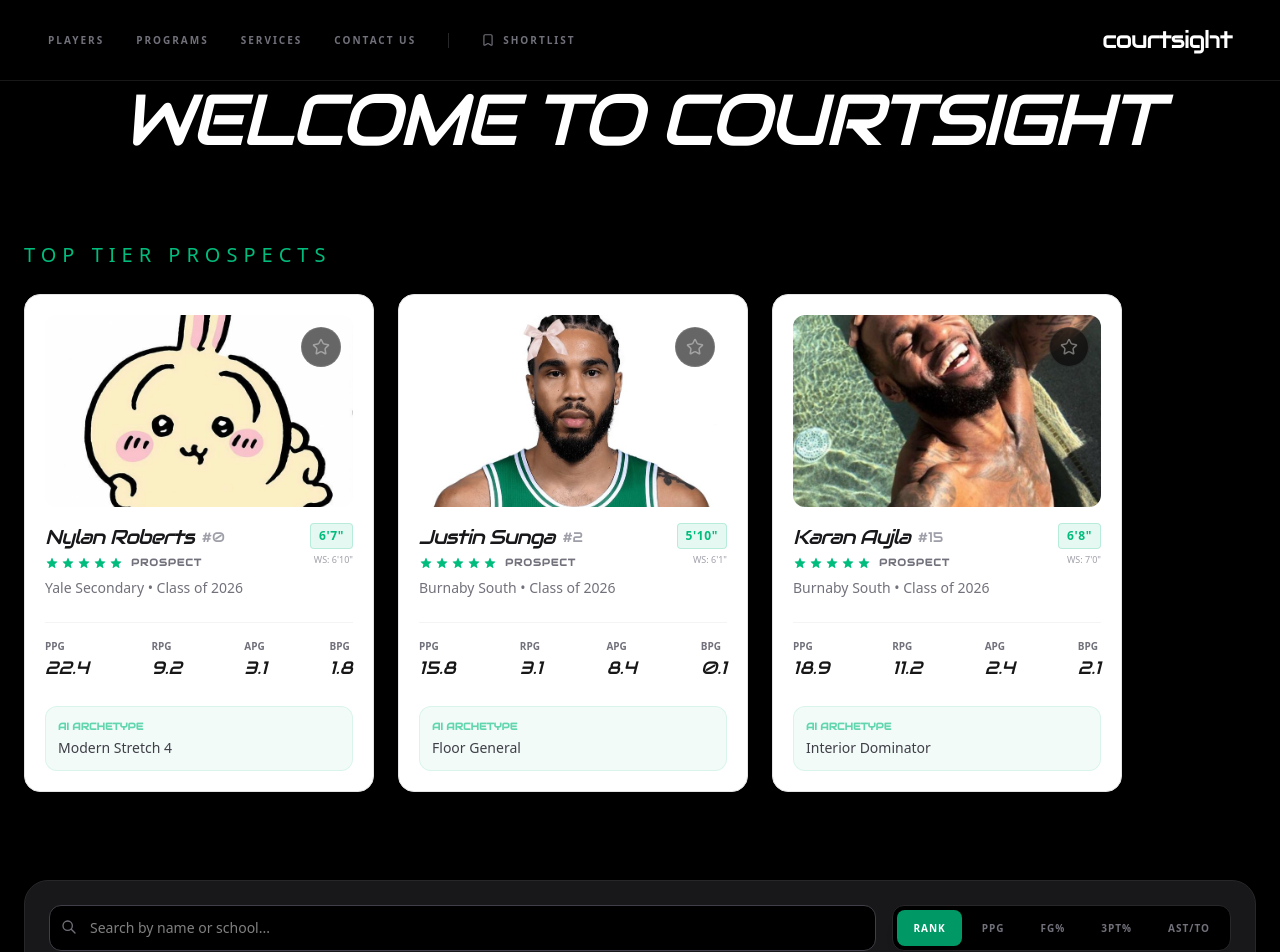
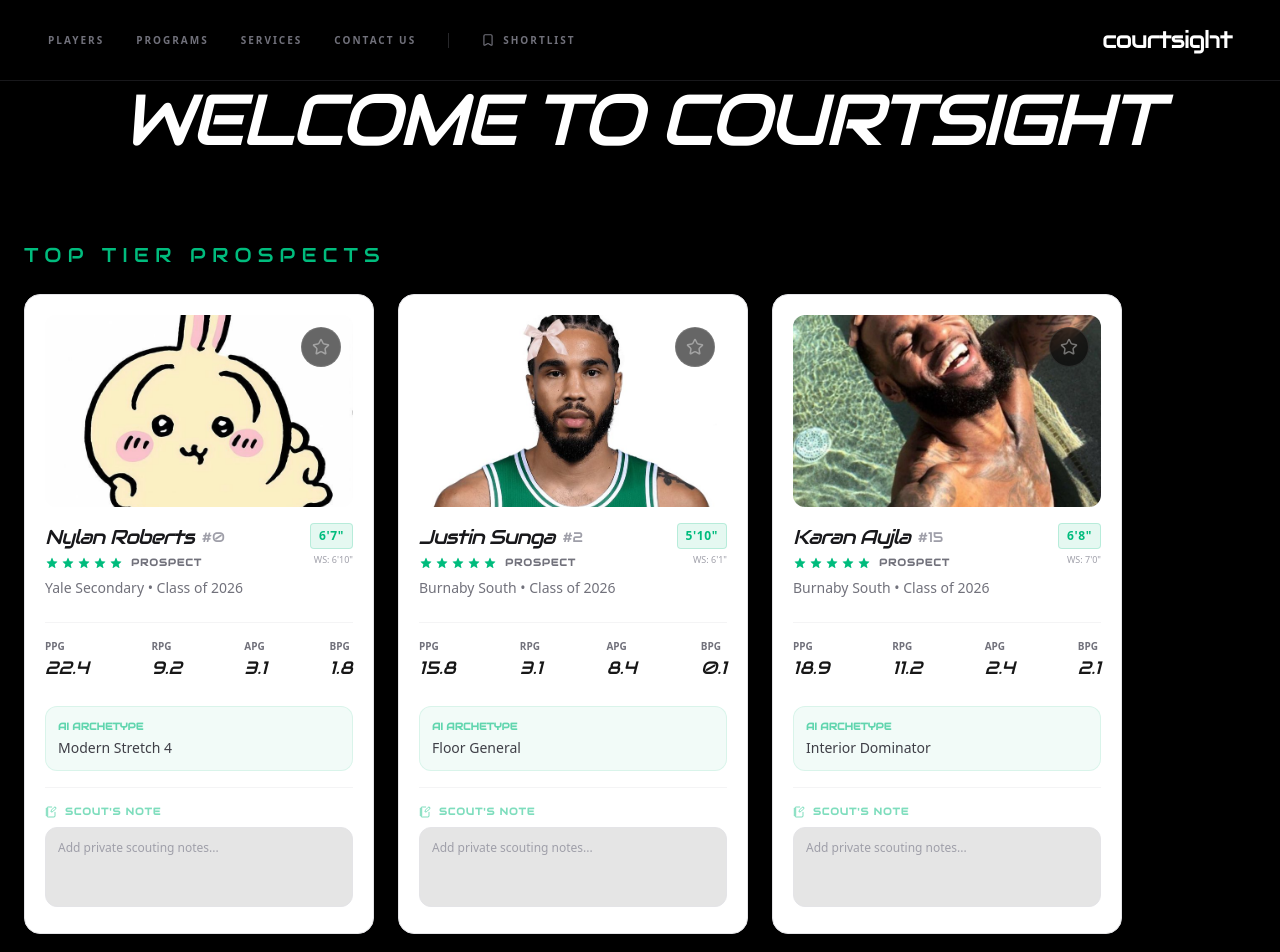
Before and after one commit to groofazy/courtsight, a Next.js app: page / in a window 1280 px wide. Shown: the top 952 px of the page. Built offline with nearby package versions, Linux system fonts and the light colour scheme.

Commit message:
added scout notes feature

```diff
--- a/src/app/compare/page.tsx
+++ b/src/app/compare/page.tsx
@@ -4,12 +4,25 @@ import { useSearchParams } from "next/navigation";
 import players from "@data/players.json";
 import PlayerImage from "@/components/PlayerImage";
 import Link from "next/link";
-import { ArrowLeft, Swords, Trophy, Activity, Info, Crosshair, Shield } from "lucide-react";
-import { Radar, RadarChart, PolarGrid, PolarAngleAxis, ResponsiveContainer } from 'recharts';
+import {
+  ArrowLeft,
+  Activity,
+  Info,
+  Crosshair,
+  Shield,
+  NotebookPen
+} from "lucide-react";
+import {
+  Radar,
+  RadarChart,
+  PolarGrid,
+  PolarAngleAxis,
+  ResponsiveContainer
+} from 'recharts';
+import { useBookmarks } from "@/hooks/useBookmarks";
 
 /**
  * 1. RADAR CHART COMPONENT
- * Normalizes JSON stats to a 0-100 scale for visual balance.
  */
 function ComparisonRadar({ p1, p2 }: { p1: any, p2: any }) {
   const data = [
@@ -43,7 +56,7 @@ function ComparisonRadar({ p1, p2 }: { p1: any, p2: any }) {
   return (
     <div className="h-[450px] w-full bg-zinc-900/10 rounded-3xl border border-zinc-900/50 my-4 p-4 relative">
       <div className="absolute inset-0 flex items-center justify-center pointer-events-none">
-        <span className="font-audiowide text-[10rem] text-zinc-900/30 italic select-none">VS</span>
+        <span className="font-audiowide text-[10rem] text-zinc-900/30 italic select-none uppercase">VS</span>
       </div>
       <ResponsiveContainer width="100%" height="100%">
         <RadarChart cx="50%" cy="50%" outerRadius="80%" data={data}>
@@ -59,10 +72,10 @@ function ComparisonRadar({ p1, p2 }: { p1: any, p2: any }) {
 
 /**
  * 2. MAIN CONTENT COMPONENT
- * Handles URL params and organized the 3-column layout + tables.
  */
 function CompareContent() {
   const searchParams = useSearchParams();
+  const { notes } = useBookmarks();
   const p1Id = searchParams.get("p1");
   const p2Id = searchParams.get("p2");
 
@@ -107,6 +120,24 @@ function CompareContent() {
       {/* Categorized Detailed Analysis */}
       <div className="max-w-4xl mx-auto space-y-16 pb-32">
 
+        {/* Scout Observations Section */}
+        <StatSection title="Scout Observations" icon={<NotebookPen size={14}/>}>
+          <div className="grid grid-cols-2 gap-0 divide-x divide-zinc-800">
+            <div className="p-8 bg-emerald-500/[0.02]">
+              <p className="text-[9px] text-emerald-500/50 uppercase font-bold mb-4 tracking-widest font-audiowide">Notes on {p1.name}</p>
+              <p className="text-sm text-zinc-400 italic leading-relaxed">
+                {notes[p1.id] ? `"${notes[p1.id]}"` : "No specific notes recorded for this prospect."}
+              </p>
+            </div>
+            <div className="p-8 text-right bg-white/[0.01]">
+              <p className="text-[9px] text-zinc-600 uppercase font-bold mb-4 tracking-widest font-audiowide">Notes on {p2.name}</p>
+              <p className="text-sm text-zinc-400 italic leading-relaxed">
+                {notes[p2.id] ? `"${notes[p2.id]}"` : "No specific notes recorded for this prospect."}
+              </p>
+            </div>
+          </div>
+        </StatSection>
+
         <StatSection title="Bio & Academic Profile" icon={<Info size={14}/>}>
           <ComparisonRow label="GPA" val1={p1.bio.gpa} val2={p2.bio.gpa} highlight={getStatClass} />
           <ComparisonRow label="Height" val1={p1.bio.height} val2={p2.bio.height} isText />
@@ -139,12 +170,12 @@ function CompareContent() {
 }
 
 /**
- * 3. EXPORT WRAPPED IN SUSPENSE (For Vercel Build)
+ * 3. EXPORT
  */
 export default function ComparePage() {
   return (
-    <main className="min-h-screen bg-black text-white p-8 pt-24">
-      <Suspense fallback={<div className="text-center py-40 font-audiowide animate-pulse text-emerald-500">Initializing Comparison Engine...</div>}>
+    <main className="min-h-screen bg-black text-white p-8 pt-24 leading-normal">
+      <Suspense fallback={<div className="text-center py-40 font-audiowide animate-pulse text-emerald-500 uppercase tracking-widest text-xs italic">Initializing Comparison Engine...</div>}>
         <CompareContent />
       </Suspense>
     </main>
@@ -152,7 +183,7 @@ export default function ComparePage() {
 }
 
 /**
- * 4. UI HELPER COMPONENTS
+ * 4. UI HELPERS
  */
 function StatSection({ title, icon, children }: { title: string, icon: React.ReactNode, children: React.ReactNode }) {
   return (
@@ -201,7 +232,7 @@ function PlayerHeader({ player, align = "left", isWinner }: any) {
           }`}
         />
         {isWinner && (
-          <div className={`absolute -top-3 ${align === "right" ? "-right-3" : "-left-3"} bg-emerald-500 text-black font-audiowide text-[10px] px-3 py-1 rounded-full italic uppercase shadow-lg`}>
+          <div className={`absolute -top-3 ${align === "right" ? "-right-3" : "-left-3"} bg-emerald-500 text-black font-audiowide text-[10px] px-3 py-1 rounded-full italic uppercase shadow-lg z-10`}>
             Lead Prospect
           </div>
         )}
@@ -213,7 +244,7 @@ function PlayerHeader({ player, align = "left", isWinner }: any) {
         <p className="text-emerald-500 text-xs font-bold uppercase mt-4 tracking-widest font-audiowide">
           {player.aiArchetype}
         </p>
-        <div className={`mt-2 flex gap-2 items-center text-zinc-500 text-[10px] font-bold uppercase ${align === "right" ? "justify-end" : "justify-start"}`}>
+        <div className={`mt-3 flex gap-2 items-center text-zinc-600 text-[10px] font-bold uppercase tracking-tighter ${align === "right" ? "justify-end" : "justify-start"}`}>
           <span>#{player.jersey}</span>
           <span>•</span>
           <span>{player.bio.position}</span>
--- a/src/components/FeaturedCarousel.tsx
+++ b/src/components/FeaturedCarousel.tsx
@@ -1,5 +1,4 @@
 "use client";
-import Link from "next/link";
 import PlayerCard from "./PlayerCard";
 
 interface FeaturedCarouselProps {
@@ -8,25 +7,19 @@ interface FeaturedCarouselProps {
 }
 
 export default function FeaturedCarousel({ players, title = "Top Tier Prospects" }: FeaturedCarouselProps) {
-  // Only show the carousel if there are players to display
   if (players.length === 0) return null;
 
   return (
     <section className="mb-16 relative z-20">
-      <h3 className="text-[20px] font-audiowide- text-blue-500 uppercase tracking-[0.3em] mb-6">
+      <h3 className="text-[20px] font-audiowide text-blue-500 uppercase tracking-[0.3em] mb-6">
         {title}
       </h3>
 
-      {/* Horizontal Scroll Container */}
       <div className="flex gap-6 overflow-x-auto pb-6 scrollbar-hide snap-x snap-mandatory">
         {players.map((p) => (
           <div key={p.id} className="min-w-[300px] md:min-w-[350px] snap-start">
-            <Link
-              href={`/player/${p.id}`}
-              className="block transition-transform duration-200 hover:scale-[1.02] cursor-pointer"
-            >
-              <PlayerCard player={p} />
-            </Link>
+            {/* REMOVED the <Link> wrapper here */}
+            <PlayerCard player={p} />
           </div>
         ))}
       </div>
--- a/src/components/PlayerCard.tsx
+++ b/src/components/PlayerCard.tsx
@@ -1,7 +1,8 @@
 "use client";
-import { Star } from "lucide-react";
+import { Star, NotebookPen } from "lucide-react";
 import PlayerImage from "./PlayerImage";
 import { useBookmarks } from "@/hooks/useBookmarks";
+import { useRouter } from "next/navigation";
 
 interface PlayerInfo {
   player: {
@@ -39,16 +40,23 @@ interface PlayerInfo {
 }
 
 export default function PlayerCard({ player }: PlayerInfo) {
-  const { bookmarks, toggleBookmark } = useBookmarks();
+  const { bookmarks, toggleBookmark, notes, updateNote } = useBookmarks();
+  const router = useRouter();
   const isBookmarked = bookmarks.includes(player.id);
 
+  // Manual navigation ensures we don't need a wrapping <Link>
+  const handleNavigate = () => {
+    router.push(`/player/${player.id}`);
+  };
+
   return (
-    <div className="group relative p-5 rounded-2xl border border-zinc-200 dark:border-zinc-800 bg-white dark:bg-zinc-900/50 hover:border-emerald-500 transition-all shadow-sm duration-300">
-
-      {/* Bookmark Button */}
+    <div
+      onClick={handleNavigate}
+      className="group relative p-5 rounded-2xl border border-zinc-200 dark:border-zinc-800 bg-white dark:bg-zinc-900/50 hover:border-emerald-500 transition-all shadow-sm duration-300 cursor-pointer"
+    >
+      {/* Bookmark Button - Stopped Propagation */}
       <button
         onClick={(e) => {
-          e.preventDefault();
           e.stopPropagation();
           toggleBookmark(player.id);
         }}
@@ -64,11 +72,7 @@ export default function PlayerCard({ player }: PlayerInfo) {
         />
       </button>
 
-      <PlayerImage
-        src={player.imageUrl}
-        name={player.name}
-        className="w-full h-48 rounded-xl mb-4"
-      />
+      <PlayerImage src={player.imageUrl} name={player.name} className="w-full h-48 rounded-xl mb-4 pointer-events-none" />
 
       <div className="flex justify-between items-start">
         <div>
@@ -78,24 +82,15 @@ export default function PlayerCard({ player }: PlayerInfo) {
             </h3>
             <span className="text-zinc-400 font-audiowide text-sm">#{player.jersey}</span>
           </div>
-
           <div className="flex items-center gap-2 mt-1 mb-2">
             <StarRating rating={player.starRating} />
-            <span className="text-[10px] font-bold text-zinc-500 uppercase tracking-widest font-audiowide">
-              Prospect
-            </span>
+            <span className="text-[10px] font-bold text-zinc-500 uppercase tracking-widest font-audiowide">Prospect</span>
           </div>
-
-          <p className="text-sm text-zinc-500">
-            {player.bio.school} • Class of {player.bio.grad}
-          </p>
+          <p className="text-sm text-zinc-500">{player.bio.school} • Class of {player.bio.grad}</p>
         </div>
-
         <div className="flex flex-col items-end gap-1">
-          <span className="text-xs font-bold bg-emerald-500/10 text-emerald-500 px-2 py-1 rounded uppercase tracking-wider border border-emerald-500/20">
-            {player.bio.height}
-          </span>
-          <span className="text-[9px] text-zinc-400 font-medium">WS: {player.bio.wingspan}</span>
+          <span className="text-xs font-bold bg-emerald-500/10 text-emerald-500 px-2 py-1 rounded uppercase tracking-wider border border-emerald-500/20">{player.bio.height}</span>
+          <span className="text-[9px] text-zinc-400 font-medium text-nowrap">WS: {player.bio.wingspan}</span>
         </div>
       </div>
 
@@ -109,10 +104,29 @@ export default function PlayerCard({ player }: PlayerInfo) {
       <div className="mt-6">
         <div className="bg-emerald-500/5 border border-emerald-500/10 p-3 rounded-xl">
           <p className="text-[10px] font-bold text-emerald-500/60 uppercase font-audiowide mb-1">AI Archetype</p>
-          <p className="text-sm font-medium text-zinc-700 dark:text-zinc-300">
-            {player.aiArchetype}
-          </p>
+          <p className="text-sm font-medium text-zinc-700 dark:text-zinc-300">{player.aiArchetype}</p>
         </div>
+      </div>
+
+      {/* Note Section - COMPLETELY ISOLATED */}
+      <div
+        className="mt-4 pt-4 border-t border-zinc-100 dark:border-zinc-800 relative z-40"
+        onClick={(e) => e.stopPropagation()}
+        onMouseDown={(e) => e.stopPropagation()}
+      >
+        <div className="flex items-center gap-2 mb-2">
+          <NotebookPen size={12} className="text-emerald-500/50" />
+          <span className="text-[10px] font-bold text-emerald-500/50 uppercase tracking-widest font-audiowide">Scout's Note</span>
+        </div>
+        <textarea
+          value={notes[player.id] || ""}
+          onChange={(e) => updateNote(player.id, e.target.value)}
+          onKeyDown={(e) => e.stopPropagation()}
+          onClick={(e) => e.stopPropagation()}
+          placeholder="Add private scouting notes..."
+          className="w-full bg-black/10 dark:bg-black/40 border border-zinc-200 dark:border-zinc-800 rounded-xl p-3 text-xs text-zinc-700 dark:text-zinc-300 placeholder:text-zinc-400 dark:placeholder:text-zinc-700 focus:border-emerald-500/50 focus:ring-1 focus:ring-emerald-500/10 resize-none transition-all outline-none min-h-[80px]"
+          rows={2}
+        />
       </div>
     </div>
   );
@@ -131,19 +145,8 @@ function StarRating({ rating }: { rating: number }) {
   return (
     <div className="flex gap-0.5">
       {[...Array(5)].map((_, i) => (
-        <svg
-          key={i}
-          xmlns="http://www.w3.org/2000/svg"
-          viewBox="0 0 24 24"
-          fill={i < rating ? "currentColor" : "none"}
-          className={`w-3.5 h-3.5 ${i < rating ? "text-emerald-500" : "text-zinc-700 stroke-zinc-700"}`}
-          strokeWidth={1.5}
-        >
-          <path
-            strokeLinecap="round"
-            strokeLinejoin="round"
-            d="M11.48 3.499a.562.562 0 0 1 1.04 0l2.125 5.111a.563.563 0 0 0 .475.345l5.518.442c.499.04.701.663.321.988l-4.204 3.602a.563.563 0 0 0-.182.557l1.285 5.385a.562.562 0 0 1-.84.61l-4.725-2.885a.562.562 0 0 0-.586 0L6.982 20.54a.562.562 0 0 1-.84-.61l1.285-5.386a.562.562 0 0 0-.182-.557l-4.204-3.602a.562.562 0 0 1 .321-.988l5.518-.442a.563.563 0 0 0 .475-.345L11.48 3.5Z"
-          />
+        <svg key={i} xmlns="http://www.w3.org/2000/svg" viewBox="0 0 24 24" fill={i < rating ? "currentColor" : "none"} className={`w-3.5 h-3.5 ${i < rating ? "text-emerald-500" : "text-zinc-700 stroke-zinc-700"}`} strokeWidth={1.5}>
+          <path strokeLinecap="round" strokeLinejoin="round" d="M11.48 3.499a.562.562 0 0 1 1.04 0l2.125 5.111a.563.563 0 0 0 .475.345l5.518.442c.499.04.701.663.321.988l-4.204 3.602a.563.563 0 0 0-.182.557l1.285 5.385a.562.562 0 0 1-.84.61l-4.725-2.885a.562.562 0 0 0-.586 0L6.982 20.54a.562.562 0 0 1-.84-.61l1.285-5.386a.562.562 0 0 0-.182-.557l-4.204-3.602a.562.562 0 0 1 .321-.988l5.518-.442a.563.563 0 0 0 .475-.345L11.48 3.5Z" />
         </svg>
       ))}
     </div>
--- a/src/hooks/useBookmarks.ts
+++ b/src/hooks/useBookmarks.ts
@@ -2,19 +2,26 @@ import { useState, useEffect } from 'react';
 
 export function useBookmarks() {
   const [bookmarks, setBookmarks] = useState<string[]>([]);
+  const [notes, setNotes] = useState<Record<string, string>>({});
 
   useEffect(() => {
-    const saved = localStorage.getItem('courtsight_bookmarks');
-    if (saved) setBookmarks(JSON.parse(saved));
+    const savedBookmarks = localStorage.getItem('courtsight_bookmarks');
+    const savedNotes = localStorage.getItem('courtsight_notes');
+    if (savedBookmarks) setBookmarks(JSON.parse(savedBookmarks));
+    if (savedNotes) setNotes(JSON.parse(savedNotes));
   }, []);
 
   const toggleBookmark = (id: string) => {
-    const next = bookmarks.includes(id)
-      ? bookmarks.filter(b => b !== id)
-      : [...bookmarks, id];
+    const next = bookmarks.includes(id) ? bookmarks.filter(b => b !== id) : [...bookmarks, id];
     setBookmarks(next);
     localStorage.setItem('courtsight_bookmarks', JSON.stringify(next));
   };
 
-  return { bookmarks, toggleBookmark };
+  const updateNote = (id: string, text: string) => {
+    const nextNotes = { ...notes, [id]: text };
+    setNotes(nextNotes);
+    localStorage.setItem('courtsight_notes', JSON.stringify(nextNotes));
+  };
+
+  return { bookmarks, toggleBookmark, notes, updateNote };
 }
```
